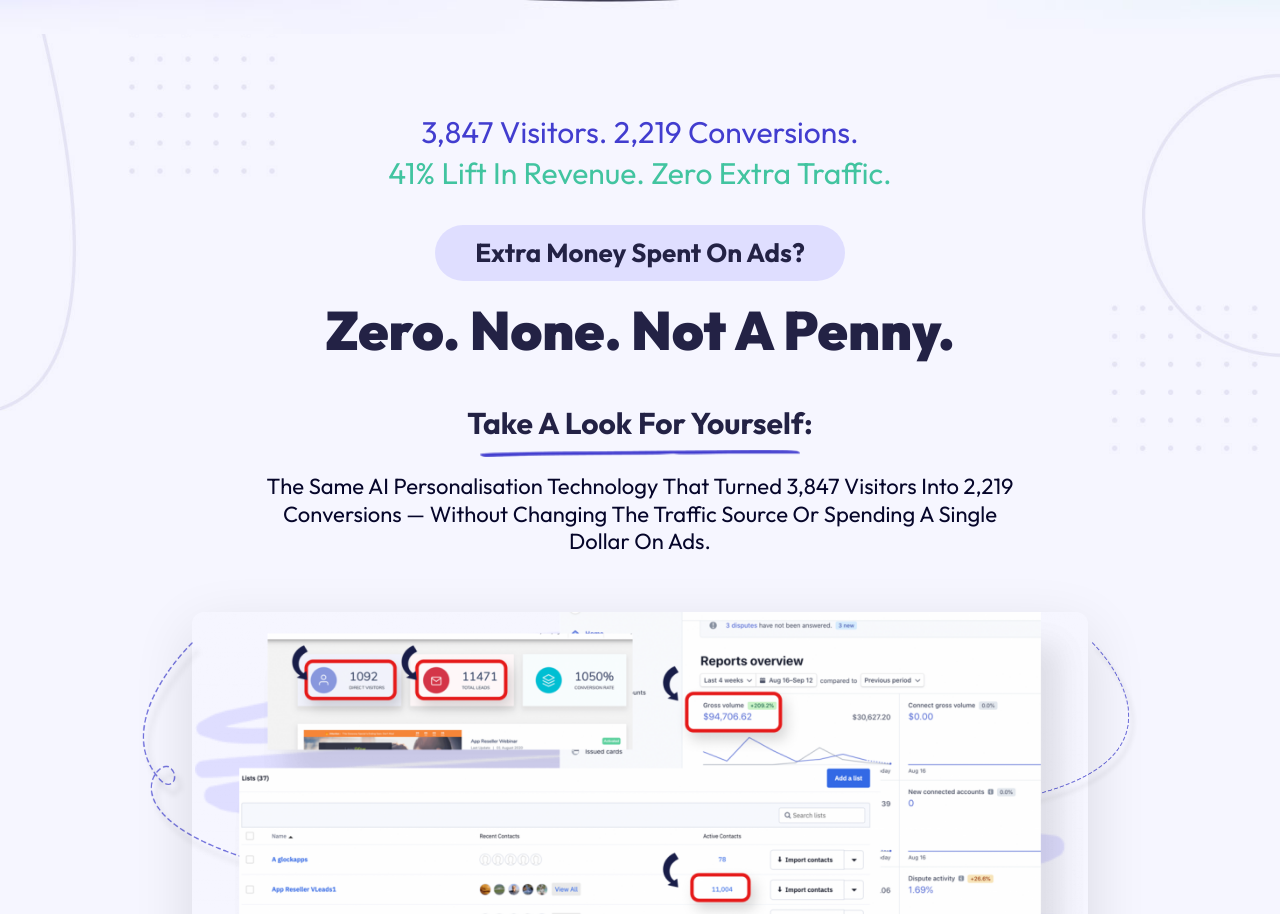
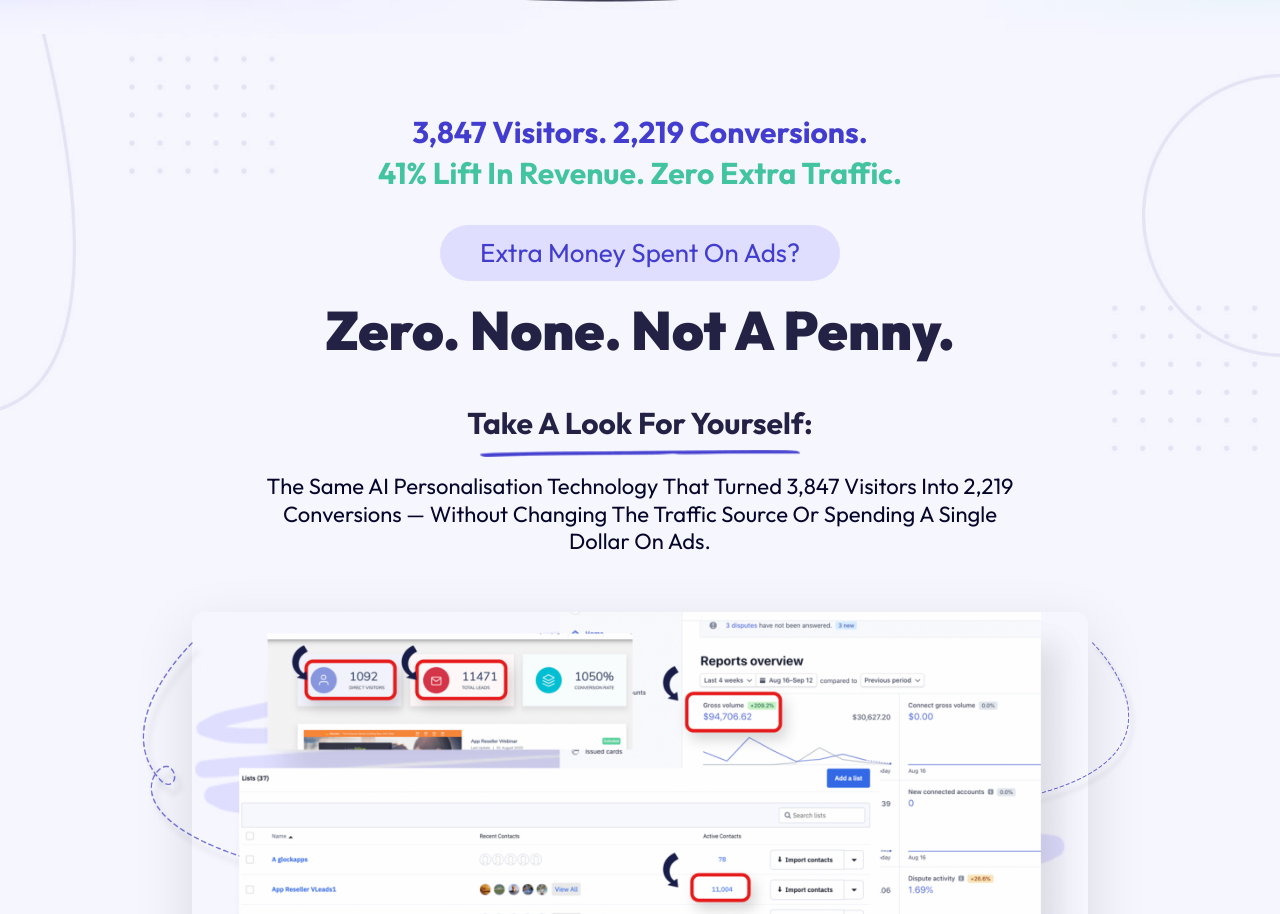
Before and after one commit to chovtech/chov, a Next.js app in the folder apps/pagepersona/frontend/: page / in a window 1280 px wide. Shown: the part 1749-2663 px from the top of the page. Built offline with nearby package versions, Linux system fonts and the light colour scheme.

Commit message:
fix(sales): Section 2 typography corrections
Lines 1+2: font-weight bold. Pill text: purple rgb(66,61,207) weight 400.

Co-Authored-By: Claude Sonnet 4.6 <noreply@anthropic.com>

```diff
--- a/apps/pagepersona/frontend/app/_components/sales/ProofStatSection.tsx
+++ b/apps/pagepersona/frontend/app/_components/sales/ProofStatSection.tsx
@@ -11,12 +11,12 @@ const ProofStatSection = () => {
     >
       <div className="relative z-10 max-w-4xl mx-auto text-center">
 
-        {/* Line 1 — purple, 30px */}
+        {/* Line 1 — purple, 30px bold */}
         <p
           className="mb-1"
           style={{
             fontFamily: 'var(--font-outfit)',
-            fontWeight: 400,
+            fontWeight: 'bold',
             fontSize: '30px',
             lineHeight: '1.25em',
             color: 'rgb(66, 61, 207)',
@@ -25,12 +25,12 @@ const ProofStatSection = () => {
           3,847 Visitors. 2,219 Conversions.
         </p>
 
-        {/* Line 2 — green/teal, 30px */}
+        {/* Line 2 — green/teal, 30px bold */}
         <p
           className="mb-8"
           style={{
             fontFamily: 'var(--font-outfit)',
-            fontWeight: 400,
+            fontWeight: 'bold',
             fontSize: '30px',
             lineHeight: '1.25em',
             color: 'rgb(66, 196, 160)',
@@ -52,10 +52,10 @@ const ProofStatSection = () => {
             <p
               style={{
                 fontFamily: 'var(--font-outfit)',
-                fontWeight: 700,
+                fontWeight: 400,
                 fontSize: '26px',
                 lineHeight: '1.25em',
-                color: 'rgb(35, 34, 69)',
+                color: 'rgb(66, 61, 207)',
               }}
             >
               Extra Money Spent On Ads?
```
